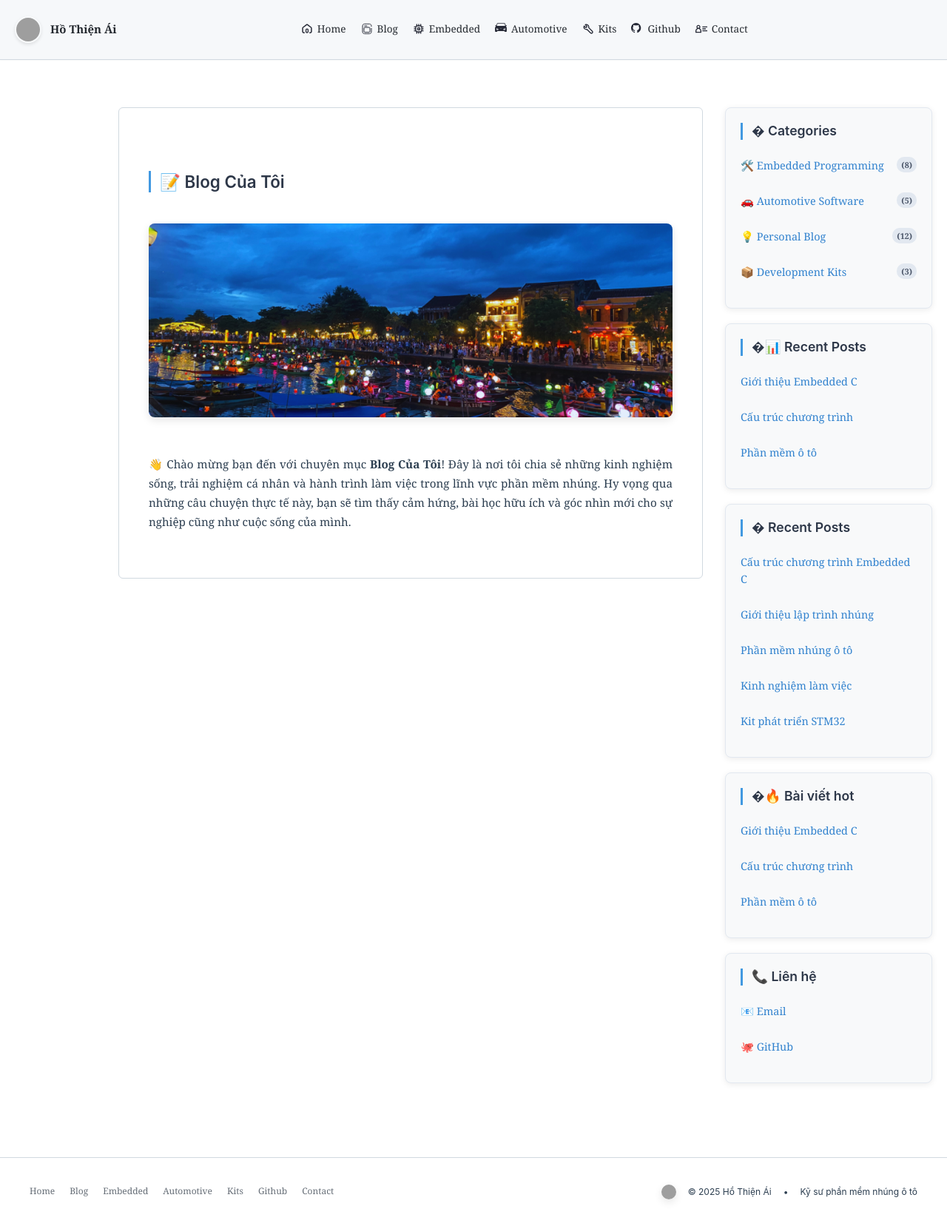
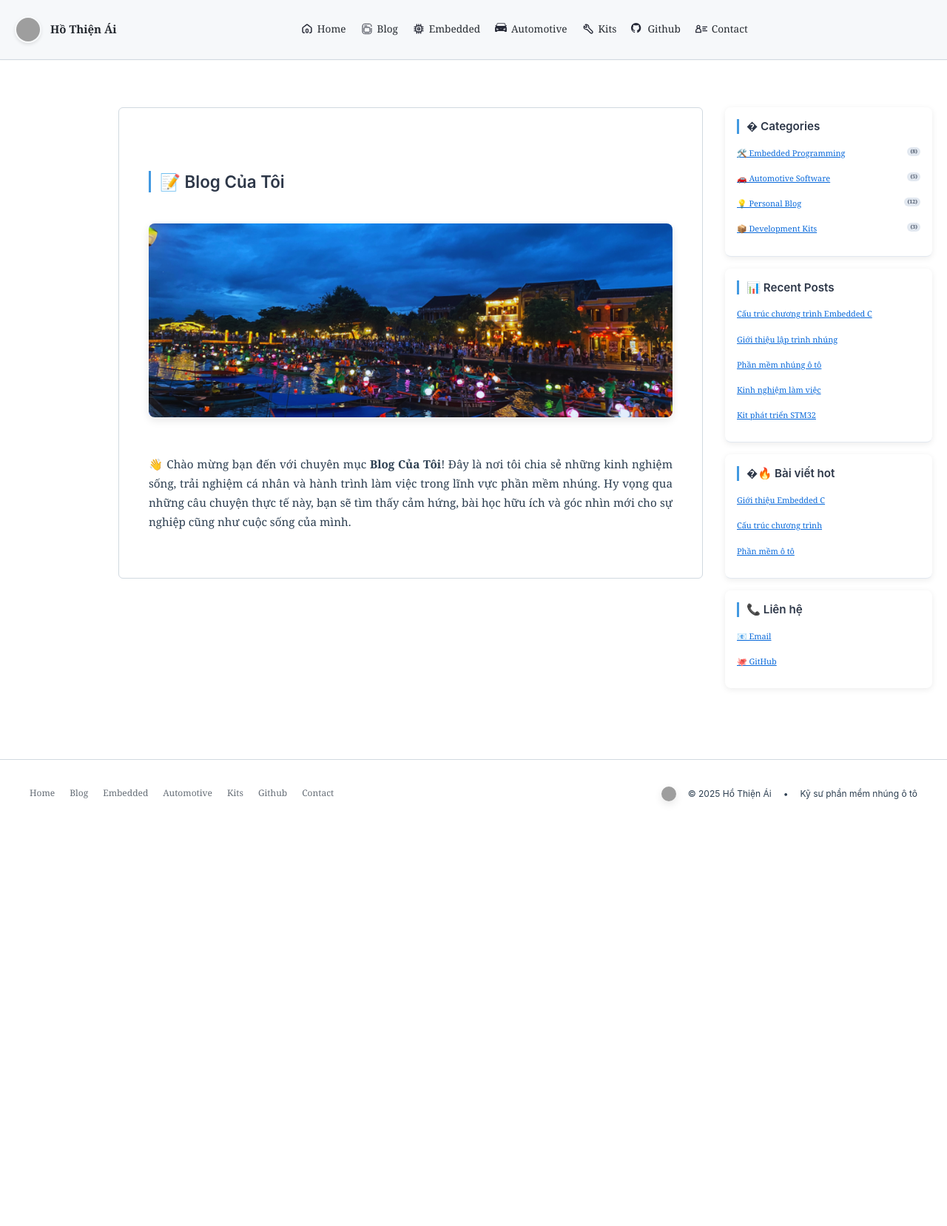
Before and after one commit to ai-ho/ai-ho.github.io, a Jekyll site: the page built from blog/index.md, in a window 1280 px wide. Shown: the whole page at 74% size. Built offline with Jekyll 4.4.1, drawn with Linux system fonts in a browser that asks for light colours; some web fonts are replaced; after the commit the page ends 1119 px from its top, so only the background shows below that; grey boxes are pictures that could not be loaded.

Commit message:
general update for page format

```diff
--- a/_layouts/default.html
+++ b/_layouts/default.html
@@ -65,13 +65,18 @@
         }
 
         .sidebar-section {
-            background: #f8f9fa;
-            border: 1px solid #e2e8f0;
+            background: #ffffff;
+            border: none;
             border-radius: 8px;
-            padding: 20px;
-            margin-bottom: 20px;
+            padding: 16px;
+            margin-bottom: 16px;
             box-shadow: 0 2px 8px rgba(0, 0, 0, 0.08);
             transition: box-shadow 0.2s ease;
+            border-bottom: 1px solid #e2e8f0;
+        }
+
+        .sidebar-section:last-child {
+            border-bottom: none;
         }
 
         .sidebar-section:hover {
@@ -79,12 +84,12 @@
         }
 
         .sidebar-section h3 {
-            font-size: 1.1em;
+            font-size: 0.95em;
             color: #2d3748;
             margin-top: 0;
-            margin-bottom: 15px;
+            margin-bottom: 12px;
             border-left: 3px solid #4299e1;
-            padding-left: 12px;
+            padding-left: 10px;
         }
 
         .sidebar-section ul {
@@ -94,24 +99,27 @@
         }
 
         .sidebar-section li {
-            margin-bottom: 8px;
-            font-size: 0.9em;
+            margin-bottom: 6px;
+            font-size: 0.8em;
+            line-height: 1.4;
         }
 
         .sidebar-section a {
-            color: #3182ce;
-            text-decoration: none;
+            color: #0969da;
+            text-decoration: underline;
             display: block;
-            padding: 8px 0;
+            padding: 6px 0;
             border-bottom: 1px solid transparent;
             transition: all 0.2s ease;
+            font-size: 0.85em;
         }
 
         .sidebar-section a:hover {
-            color: #2c5aa0;
+            color: #0550ae;
             background-color: #f7fafc;
             padding-left: 8px;
             border-bottom: 1px solid #e2e8f0;
+            text-decoration: underline;
         }
 
         /* Post count styling */
@@ -119,11 +127,11 @@
             float: right;
             background: #e2e8f0;
             color: #4a5568;
-            font-size: 0.75em;
-            padding: 2px 6px;
-            border-radius: 10px;
+            font-size: 0.65em;
+            padding: 1px 4px;
+            border-radius: 8px;
             font-weight: 600;
-            margin-left: 8px;
+            margin-left: 6px;
         }
 
         .sidebar-section a:hover .post-count {
@@ -786,6 +794,32 @@
         .highlight .no { color: #4fc1ff; } /* ALL_CAPS constants */
 
         /* Responsive Design */
+        @media (max-width: 1024px) {
+            .container {
+                padding: 15px;
+                flex-direction: column;
+                gap: 20px;
+                max-width: 100%;
+                margin: 0 auto;
+                justify-content: center;
+                width: 100%;
+                box-sizing: border-box;
+            }
+
+            .right-sidebar {
+                display: none;
+            }
+
+            main {
+                padding: 30px;
+                margin: 0;
+                order: 1;
+                width: 100%;
+                max-width: 100%;
+                box-sizing: border-box;
+            }
+        }
+
         @media (max-width: 768px) {
             .container {
                 padding: 15px;
@@ -920,16 +954,7 @@
             </div>
 
             <div class="sidebar-section">
-                <h3>�📊 Recent Posts</h3>
-                <ul>
-                    <li><a href="/embedded/intro/">Giới thiệu Embedded C</a></li>
-                    <li><a href="/embedded/posts/">Cấu trúc chương trình</a></li>
-                    <li><a href="/automotive/">Phần mềm ô tô</a></li>
-                </ul>
-            </div>
-
-            <div class="sidebar-section">
-                <h3>� Recent Posts</h3>
+                <h3>📊 Recent Posts</h3>
                 <ul>
                     <li><a href="/embedded/prog_struct/">Cấu trúc chương trình Embedded C</a></li>
                     <li><a href="/embedded/intro/">Giới thiệu lập trình nhúng</a></li>
```
